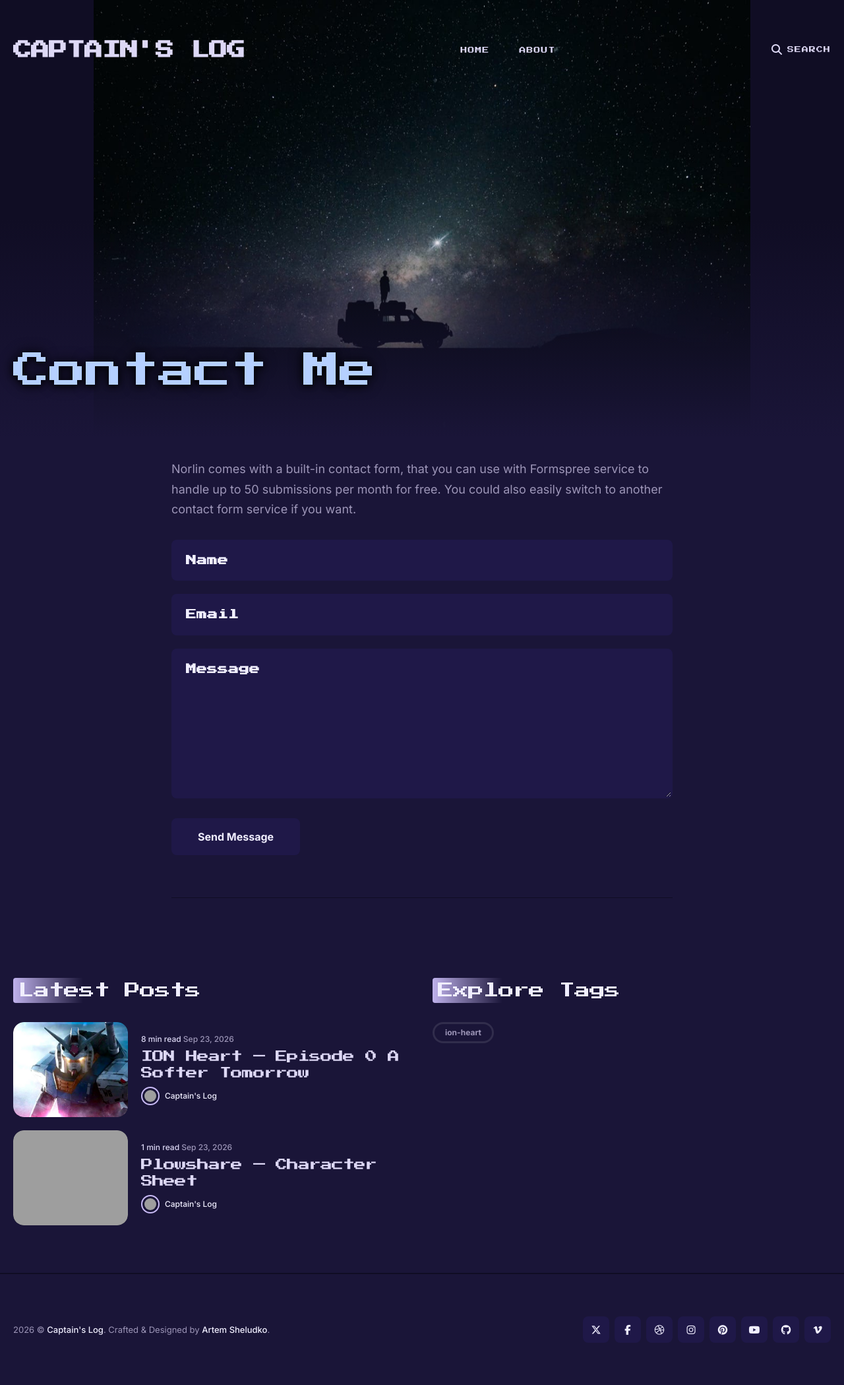
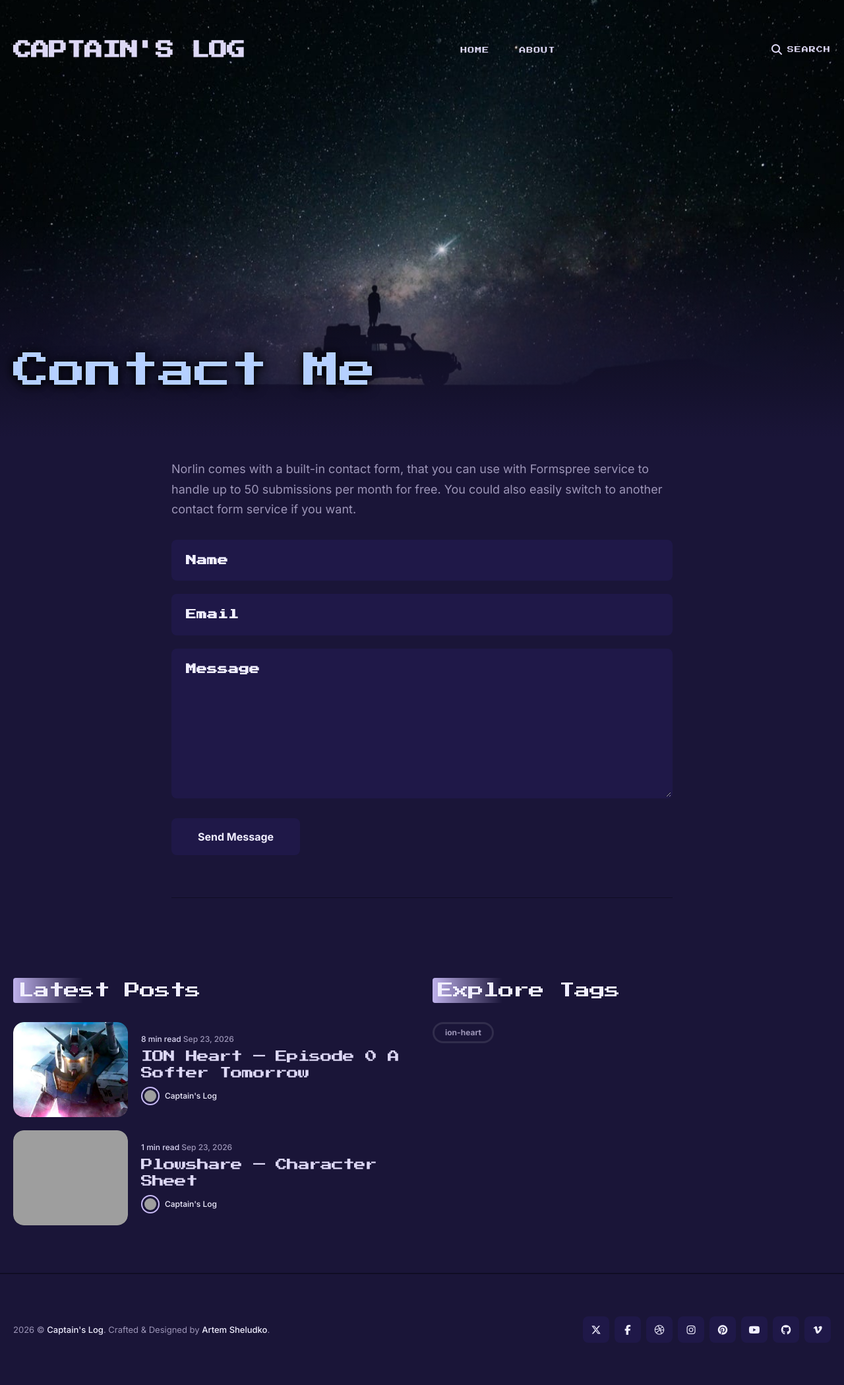
Before and after one commit to physicalrobot/signals_recieved_from_beyond_the_horizon, a Jekyll site: the page built from _pages/contact.html, in a window 1280 px wide. Shown: the whole page at 66% size. Built offline with Jekyll 4.4.1, drawn with Linux system fonts in a browser that asks for light colours; grey boxes are pictures that could not be loaded.

Commit message:
center about page hero on face instead of top crop

```diff
--- a/_sass/3-modules/_hero.scss
+++ b/_sass/3-modules/_hero.scss
@@ -94,11 +94,10 @@
   }
 }
 
-/* Hero Page — contain full image */
+/* Hero Page — center on face rather than top */
 .hero--page {
   .hero__image {
     img {
-      object-fit: contain;
       object-position: center center;
     }
   }
```
